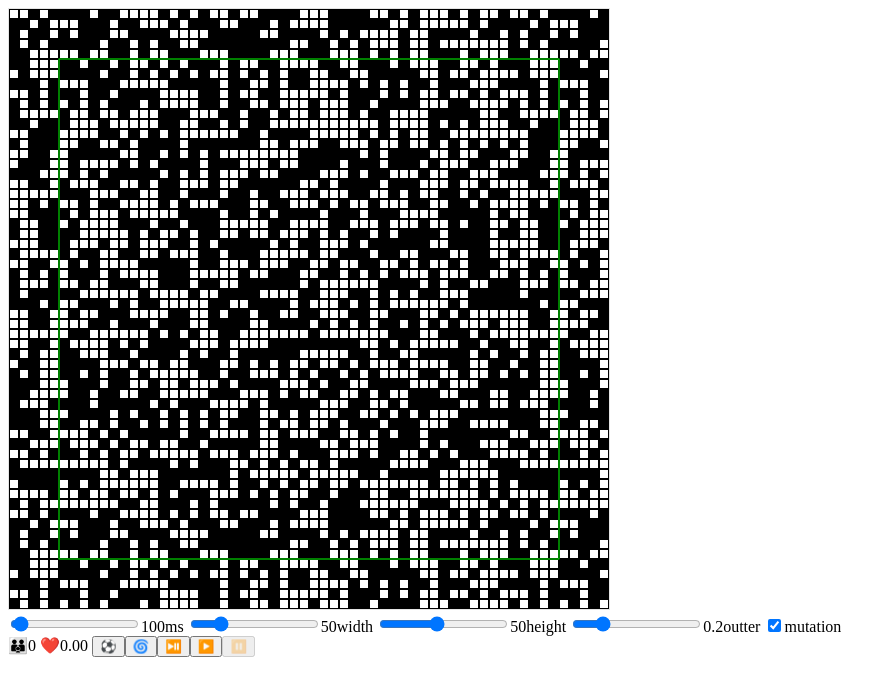
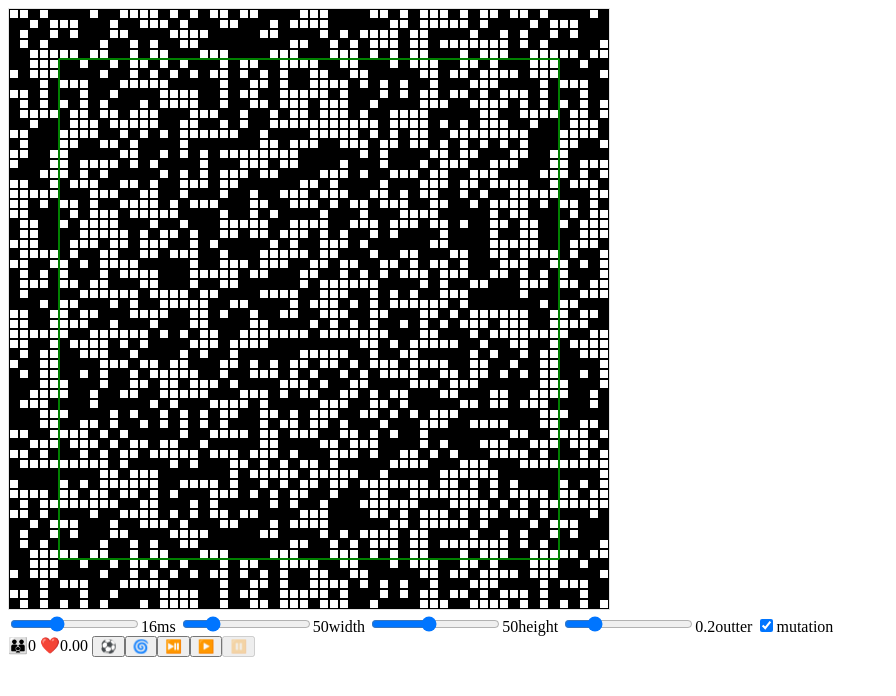
Before and after one commit to Akimotorakiyu/life_function, a Vue app: page / in a window 1280 px wide. Shown: the top 696 px of the page, without its empty margins (0-896 px from the left). Built offline with nearby package versions, Linux system fonts and the light colour scheme.

Commit message:
add:指数式速度调整

```diff
--- a/public/index.html
+++ b/public/index.html
@@ -1,5 +1,5 @@
 <!DOCTYPE html>
-<html lang="en">
+<html lang="zh">
   <head>
     <meta charset="utf-8">
     <meta http-equiv="X-UA-Compatible" content="IE=edge">
--- a/src/views/Home.vue
+++ b/src/views/Home.vue
@@ -22,8 +22,8 @@
         type="range"
         v-model.number="setting.miniTime"
         min="0"
-        max="4000"
-      />{{ setting.miniTime }}ms
+        max="88"
+      />{{ Math.floor(Math.pow(1.1, setting.miniTime) - 1) }}ms
       <input
         type="range"
         v-model.number="sandSize.width"
@@ -78,7 +78,7 @@ export default Vue.extend({
         outter: 0.2
       },
       setting: {
-        miniTime: 100,
+        miniTime: 30,
         mutation: true
       },
       status: {
@@ -228,7 +228,7 @@ export default Vue.extend({
             this.status.fps.value = 1000 / (nextTime - starTime);
           }
           this.animation(nextTime);
-        }, this.setting.miniTime);
+        }, Math.floor(Math.pow(1.1, this.setting.miniTime) - 1));
       }
     },
     pause() {
```
